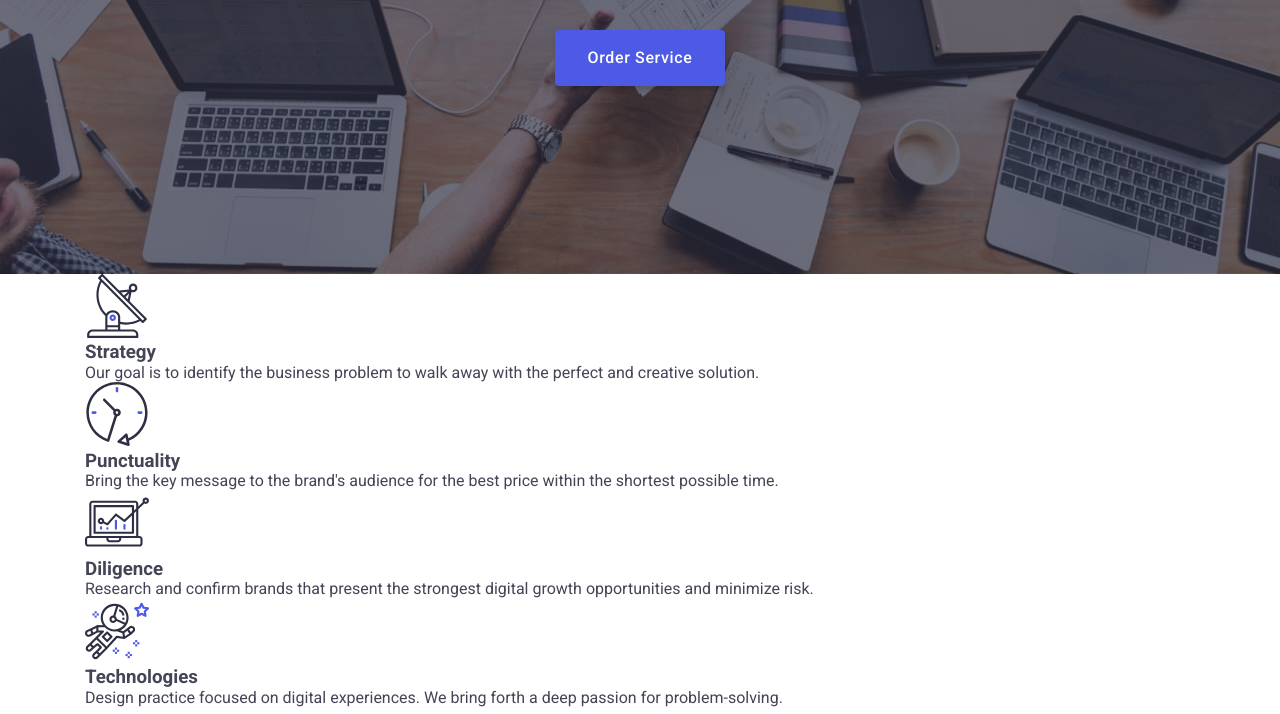
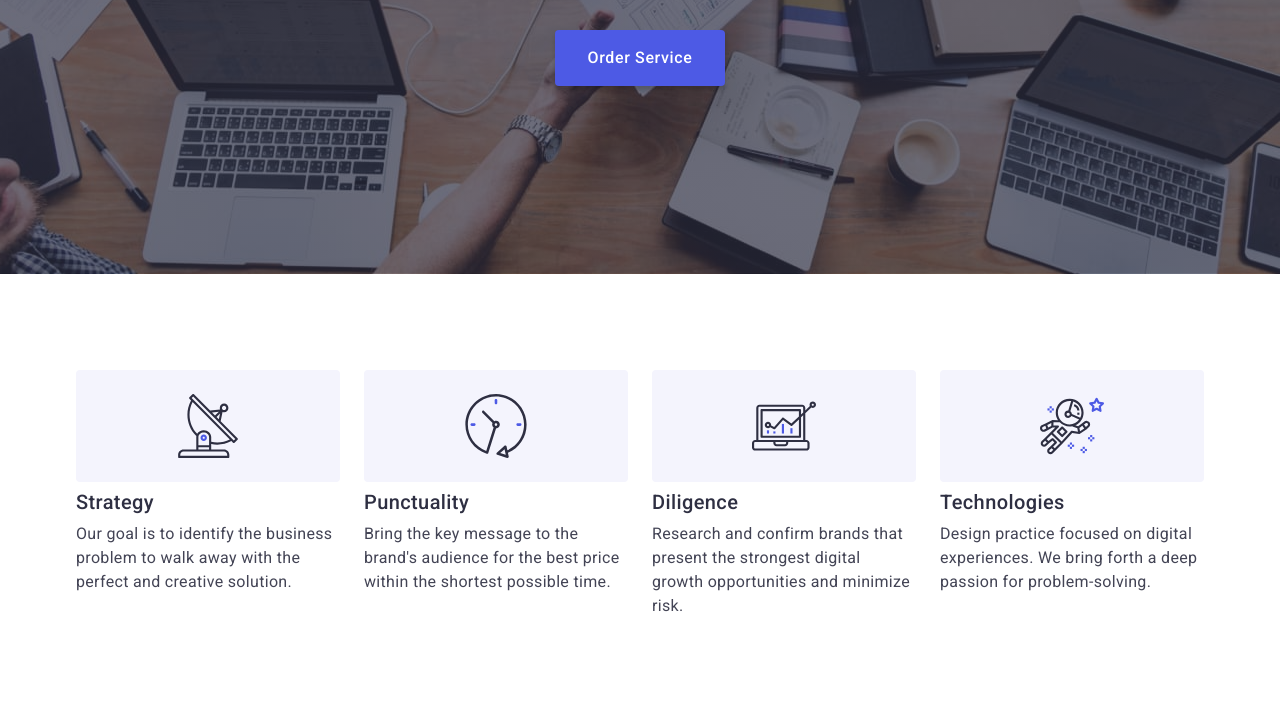
Before and after one commit to tarabaria/goit-markup-hw-06, a plain HTML site: page index.html in a window 1280 px wide. Shown: the part 399-1113 px from the top of the page. Drawn offline with nearby package versions, Linux system fonts and the light colour scheme.

Commit message:
Update style.css

```diff
--- a/css/style.css
+++ b/css/style.css
@@ -62,16 +62,12 @@ img {
 @media screen and (min-width: 1158px) {
   .container {
     width: 1158px;
-    padding-left: 24px;
-    padding-right: 24px;
+    padding-left: 15px;
+    padding-right: 15px;
   }
 }
 
 /* =======BASIC SETTING======= */
-
-
-
-
 
 
 /* =======HEADER======= */
@@ -278,8 +274,6 @@ img {
     letter-spacing: 0.02em;
   }
 
-
-
   .page-header {
     padding: 24px 0;
   }
@@ -473,8 +467,111 @@ screen and (min-resolution: 2dppx) and (min-width: 1158px) {
 
 /* =======MAIN FEATURES======= */
 @media screen and (max-width:768px) {
+  .features {
+    padding: 96px 0;
+  }
+
   .icon-container {
     display: none;
+  }
+
+  .features-title {
+    font-weight: 700;
+    font-size: 36px;
+    line-height: 1.11;
+    text-align: center;
+    letter-spacing: 0.02em;
+    text-transform: capitalize;
+    color: var(--second-color);
+    padding-bottom: 8px;
+  }
+
+  .features-list-text {
+    padding-bottom: 72px;
+  }
+
+  .features-description {
+    font-weight: 500;
+    font-size: 16px;
+    line-height: 1.5;
+    letter-spacing: 0.02em;
+    color: #434455;
+  }
+}
+
+@media screen and (min-width:768px) {
+  .features {
+    padding: 96px 0;
+  }
+
+  .icon-container {
+    display: none;
+  }
+
+  .features-title {
+    font-weight: 700;
+    font-size: 36px;
+    line-height: 1.11;
+    text-align: center;
+    letter-spacing: 0.02em;
+    text-transform: capitalize;
+    color: var(--second-color);
+    padding-bottom: 8px;
+  }
+
+  .features-list-text {
+    width: calc((100% - 24px) / 2);
+
+  }
+
+  .features-description {
+    font-weight: 500;
+    font-size: 16px;
+    line-height: 1.5;
+    letter-spacing: 0.02em;
+    color: #434455;
+  }
+
+  .features-list {
+    display: flex;
+    flex-wrap: wrap;
+    gap: 24px;
+    row-gap: 72px;
+  }
+}
+
+@media screen and (min-width:1158px) {
+  .icon-container {
+    display: flex;
+  }
+
+  .features-list {
+    flex-wrap: nowrap;
+  }
+
+  .features-title {
+    font-weight: 500;
+    font-size: 20px;
+    line-height: 1.2;
+    text-align: left;
+  }
+
+  .features-description {
+    font-weight: 400;
+    font-size: 16px;
+    line-height: 1.5;
+    letter-spacing: 0.02em;
+    color: #434455;
+  }
+
+  .icon-container {
+    background-color: var(--light-color);
+    display: flex;
+    justify-content: center;
+    align-items: center;
+    height: 112px;
+    border-radius: 4px;
+    margin-bottom: 8px;
   }
 }
 
@@ -627,20 +724,6 @@ screen and (min-resolution: 2dppx) and (min-width: 1158px) {
   background-color: var(--accent-color);
 }
 
-.features-title {
-  font-weight: 500;
-  font-size: 20px;
-  line-height: 1.2;
-  letter-spacing: 0.02em;
-  color: var(--second-color);
-  margin-bottom: 8px;
-}
-
-.features-description {
-  font-size: 16px;
-  line-height: 1.5;
-  letter-spacing: 0.02em;
-}
 
 .title-work {
   font-weight: 700;
@@ -869,15 +952,7 @@ screen and (min-resolution: 2dppx) and (min-width: 1158px) {
   fill: var(--light-color);
 }
 
-.icon-container {
-  background-color: var(--light-color);
-  display: flex;
-  justify-content: center;
-  align-items: center;
-  height: 112px;
-  border-radius: 4px;
-  margin-bottom: 8px;
-}
+
 
 .icon-container>svg {
   width: 64px;
```
